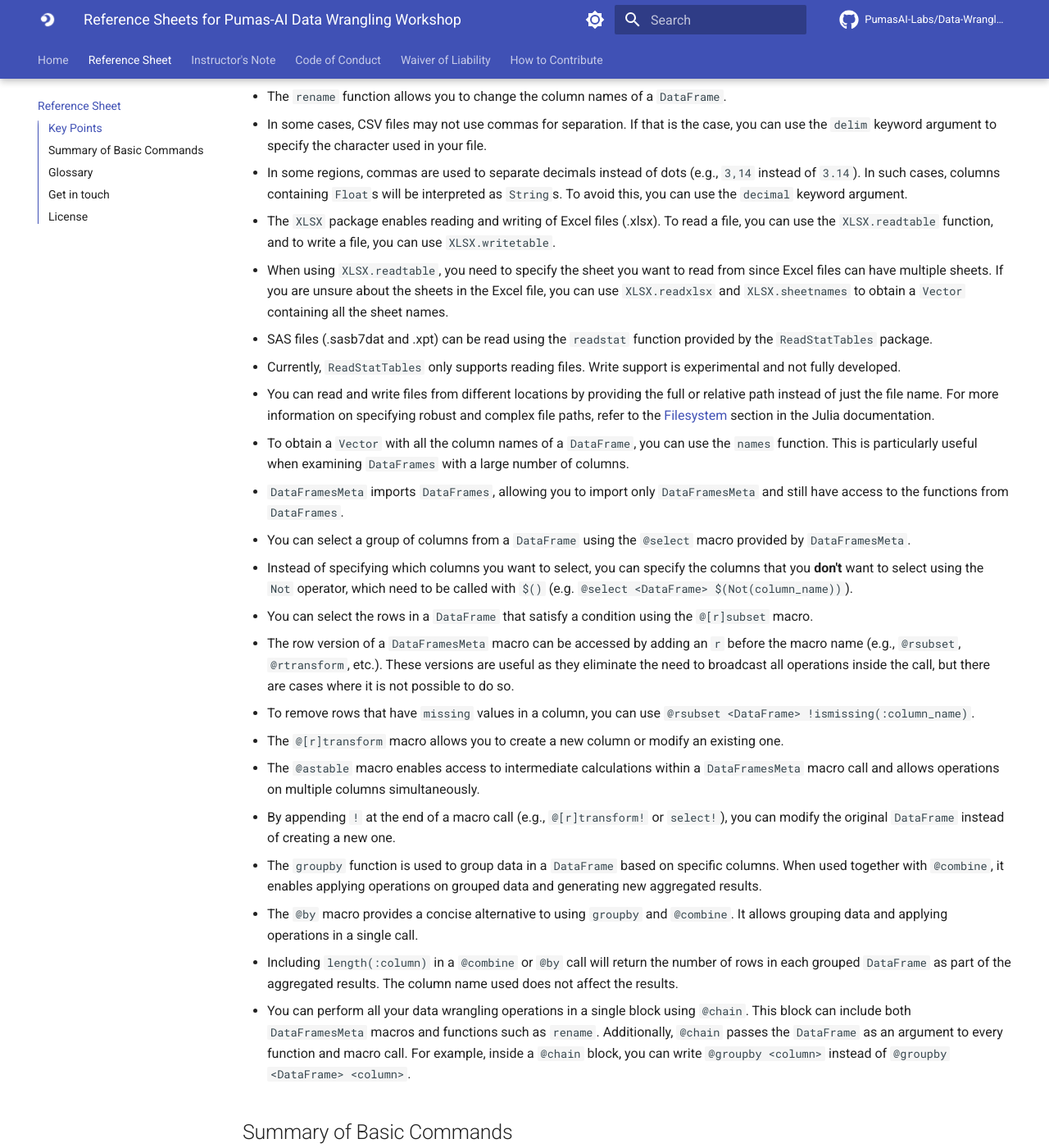
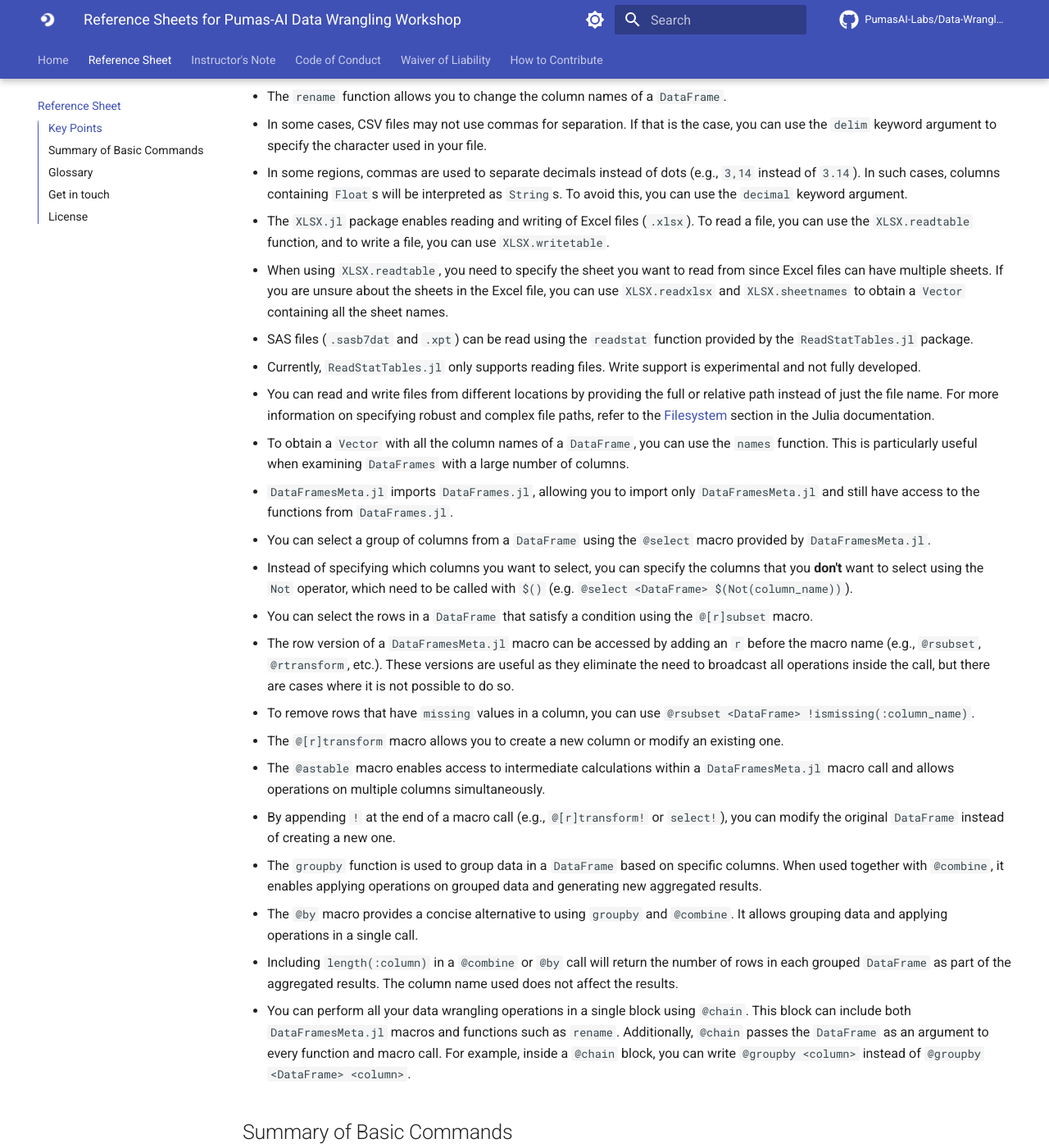
Before and after one commit to PumasAI-Labs/Data-Wrangling, an MkDocs documentation site: the page built from docs/reference.md, in a window 1280 px wide and 1400 px high, scrolled down 460 px. Shown: the whole window at 82% size. Built offline with MkDocs 1.6.1 and Material for MkDocs 9.7.7, drawn with Linux system fonts in a browser that asks for light colours; comment, search, counter and statistics services are not loaded; some of the changed text lies outside the part shown.

Commit message:
Apply suggestions from code review
Co-authored-by: Jose Storopoli <jose@storopoli.io>

```diff
--- a/docs/reference.md
+++ b/docs/reference.md
@@ -17,33 +17,33 @@ and you can navigate to another directory using `cd`.
 the character used in your file.
 - In some regions, commas are used to separate decimals instead of dots (e.g., `3,14` instead of `3.14`). In such cases, columns containing
 `Float`s will be interpreted as `String`s. To avoid this, you can use the `decimal` keyword argument.
-- The `XLSX` package enables reading and writing of Excel files (.xlsx). To read a file, you can use the `XLSX.readtable` function, and to write a file,
+- The `XLSX.jl` package enables reading and writing of Excel files (`.xlsx`). To read a file, you can use the `XLSX.readtable` function, and to write a file,
 you can use `XLSX.writetable`.
 - When using `XLSX.readtable`, you need to specify the sheet you want to read from since Excel files can have multiple sheets. If you are unsure
 about the sheets in the Excel file, you can use `XLSX.readxlsx` and `XLSX.sheetnames` to obtain a `Vector` containing all the sheet names.
-- SAS files (.sasb7dat and .xpt) can be read using the `readstat` function provided by the `ReadStatTables` package.
-- Currently, `ReadStatTables` only supports reading files. Write support is experimental and not fully developed.
+- SAS files (`.sasb7dat` and `.xpt`) can be read using the `readstat` function provided by the `ReadStatTables.jl` package.
+- Currently, `ReadStatTables.jl` only supports reading files. Write support is experimental and not fully developed.
 - You can read and write files from different locations by providing the full or relative path instead of just the file name. For more information on
 specifying robust and complex file paths, refer to the [Filesystem](https://docs.julialang.org/en/v1/base/file/#Filesystem) section in the Julia documentation.
 - To obtain a `Vector` with all the column names of a `DataFrame`, you can use the `names` function. This is particularly useful when examining
 `DataFrames` with a large number of columns.
-- `DataFramesMeta` imports `DataFrames`, allowing you to import only `DataFramesMeta` and still have access to the functions from `DataFrames`.
-- You can select a group of columns from a `DataFrame` using the `@select` macro provided by `DataFramesMeta`.
+- `DataFramesMeta.jl` imports `DataFrames.jl`, allowing you to import only `DataFramesMeta.jl` and still have access to the functions from `DataFrames.jl`.
+- You can select a group of columns from a `DataFrame` using the `@select` macro provided by `DataFramesMeta.jl`.
 - Instead of specifying which columns you want to select, you can specify the columns that you **don't** want to select using the `Not` operator,
 which need to be called with `$()` (e.g. `@select <DataFrame> $(Not(column_name))`).
 - You can select the rows in a `DataFrame` that satisfy a condition using the `@[r]subset` macro.
-- The row version of a `DataFramesMeta` macro can be accessed by adding an `r` before the macro name (e.g., `@rsubset`, `@rtransform`, etc.).
+- The row version of a `DataFramesMeta.jl` macro can be accessed by adding an `r` before the macro name (e.g., `@rsubset`, `@rtransform`, etc.).
 These versions are useful as they eliminate the need to broadcast all operations inside the call, but there are cases where it is not possible to do so.
 - To remove rows that have `missing` values in a column, you can use `@rsubset <DataFrame> !ismissing(:column_name)`.
 - The `@[r]transform` macro allows you to create a new column or modify an existing one.
-- The `@astable` macro enables access to intermediate calculations within a `DataFramesMeta` macro call and allows operations on multiple columns simultaneously.
+- The `@astable` macro enables access to intermediate calculations within a `DataFramesMeta.jl` macro call and allows operations on multiple columns simultaneously.
 - By appending `!` at the end of a macro call (e.g., `@[r]transform!` or `select!`), you can modify the original `DataFrame` instead of creating a new one.
 - The `groupby` function is used to group data in a `DataFrame` based on specific columns. When used together with `@combine`, it enables
 applying operations on grouped data and generating new aggregated results.
 - The `@by` macro provides a concise alternative to using `groupby` and `@combine`. It allows grouping data and applying operations in a single call.
 - Including `length(:column)` in a `@combine` or `@by` call will return the number of rows in each grouped `DataFrame` as part of the aggregated results.
 The column name used does not affect the results.
-- You can perform all your data wrangling operations in a single block using `@chain`. This block can include both `DataFramesMeta` macros and functions
+- You can perform all your data wrangling operations in a single block using `@chain`. This block can include both `DataFramesMeta.jl` macros and functions
 such as `rename`. Additionally, `@chain` passes the `DataFrame` as an argument to every function and macro call. For example, inside a `@chain` block,
 you can write `@groupby <column>` instead of `@groupby <DataFrame> <column>`.
 
@@ -64,7 +64,7 @@ you can write `@groupby <column>` instead of `@groupby <DataFrame> <column>`.
 | Get the column names of a `DataFrame` | `names(<DataFrame>)` | | |
 | Get the values from a `DataFrame`'s column | `DataFrame.column_name` or `DataFrame[!, column_name]` | The dot syntax is more readable and easier to type, but the indexing syntax could be more intuitive for some users |
 | Select one or more columns from a `DataFrame` | `@select <DataFrame> column1 column2 ...` | Can also be done through indexing, but the `@select` macro is more convenient and expressive |
-| Use the row version of a `DataFramesMeta` macro | `@r<macro>` (e.g `@rsubset`, `@rtransform`, etc.) | |
+| Use the row version of a `DataFramesMeta.jl` macro | `@r<macro>` (e.g `@rsubset`, `@rtransform`, etc.) | |
 | Filter rows in a `DataFrame` using a boolean expression | `@[r]subset <DataFrame> <expression>` | |
 | Determine whether a variable is of `Type` `Missing` | `ismissing(<var>)` | Can be used with `@[r]subset` to remove missing values from a `DataFrame` |
 | Create or modify a column | `@[r]transform <DataFrame> <expression>` | The expression is written in the assignment form (e.g. `:column_name = <column value>`). If you want to create a new column, then the assignment should be for a column name that doesn't exist in the `DataFrame`. If you use an existing column name, `@[r]transform` will modify that column. |
@@ -84,11 +84,11 @@ and commas (`,`) to separate values (although other characters such as `;` can a
 
 `DataFrame`
 
-: `DataFrame`s are a versatile and widely used data structure that represents tabular data. You can use them in Julia through the `DataFrames` package.
+: `DataFrame`s are a versatile and widely used data structure that represents tabular data. You can use them in Julia through the `DataFrames.jl` package.
 
-`DataFramesMeta`
+`DataFramesMeta.jl`
 
-: A powerful package in Julia that extends the functionality of `DataFrames`, enabling advanced data manipulation and transformation.
+: A powerful package in Julia that extends the functionality of `DataFrames.jl`, enabling advanced data manipulation and transformation.
 It provides a concise and expressive syntax for defining data transformations through the use of macros.
 
 ## Get in touch
```
Also changed, not shown: docs/index.md (+3 -3 lines), docs/instructors.md (+9 -9 lines), 4 other files.
